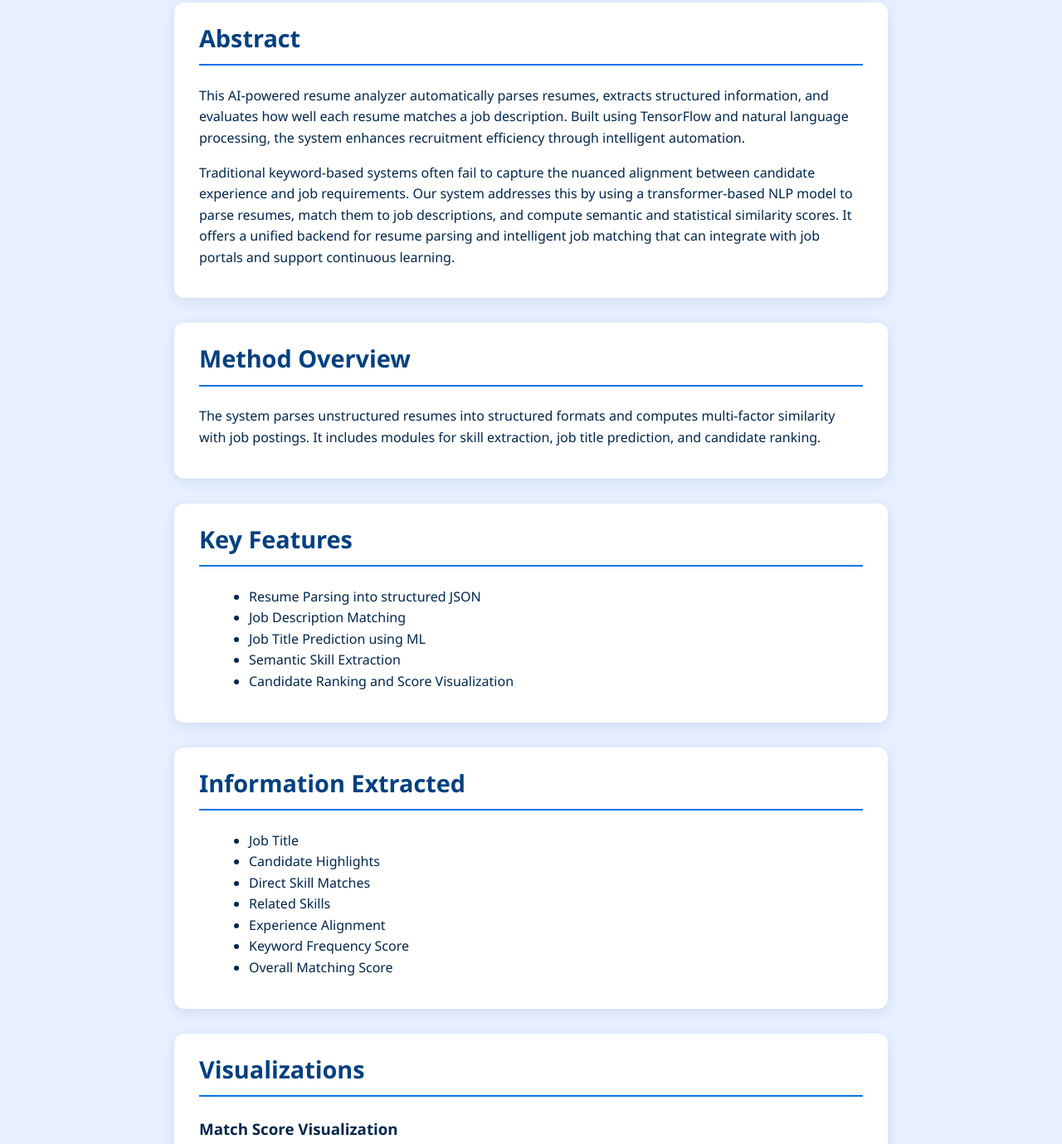
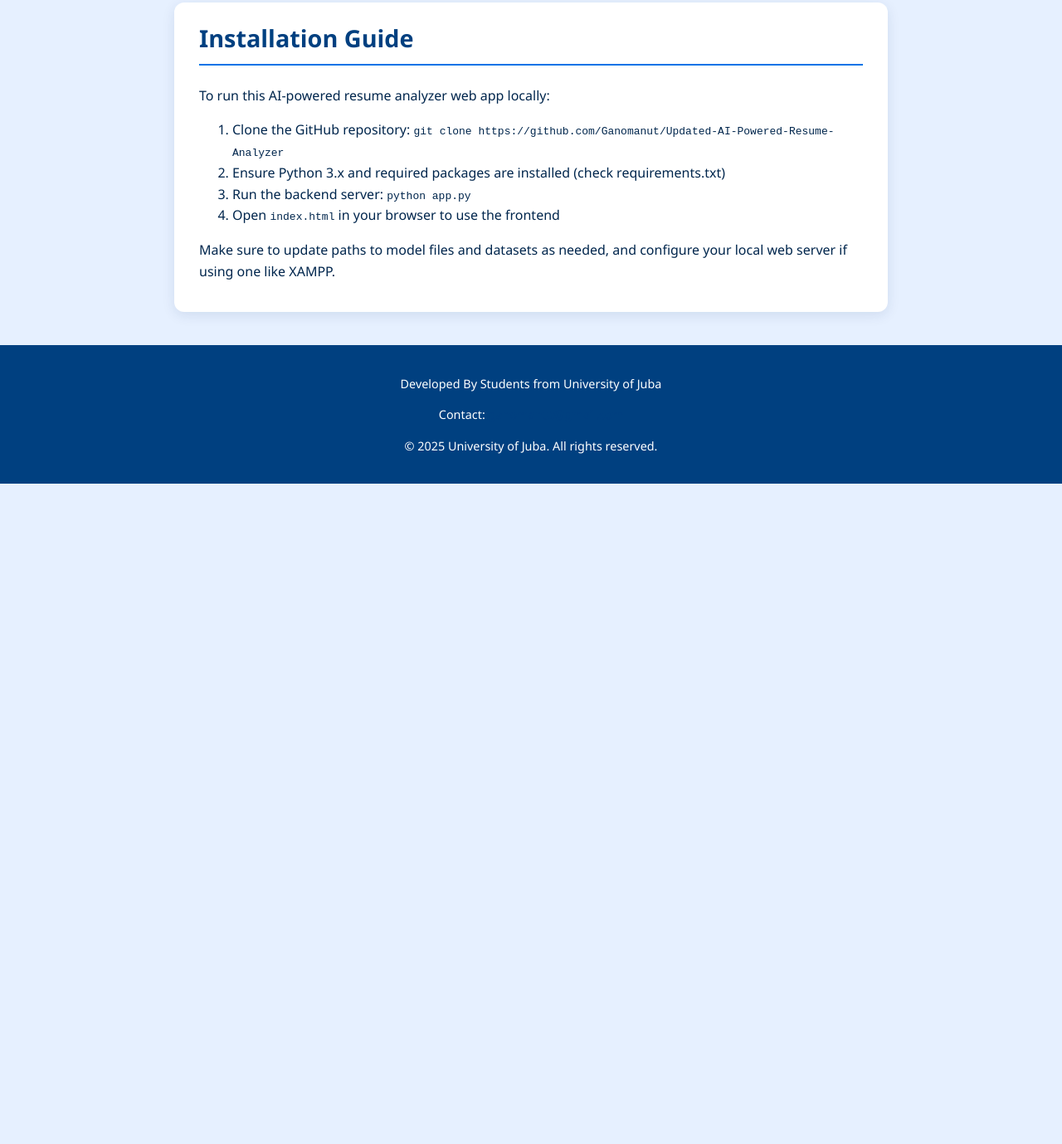
Before and after one commit to Ganomanut/junubinTech_website1, a plain HTML site: page index.html in a window 1280 px wide. Shown: the part 162-1541 px from the top of the page at 83% size. After the commit the page ends 800 px from the top, so only its background shows below. Drawn offline with Linux system fonts and the light colour scheme.

Commit message:
Update index.html

```diff
--- a/index.html
+++ b/index.html
@@ -1,10 +1,9 @@
 <!DOCTYPE html>
 <html lang="en">
 <head>
-  <meta charset="UTF-8" />
-  <meta name="viewport" content="width=device-width, initial-scale=1.0"/>
-  <meta name="description" content="AI-Powered Resume Analyzer"/>
-  <title>Home | AI Powered Resume Analyzer</title>
+  <meta charset="UTF-8">
+  <meta name="viewport" content="width=device-width, initial-scale=1.0">
+  <title>Web App Installation | AI Powered Resume Analyzer</title>
   <link rel="stylesheet" href="style.css">
 </head>
 <body>
@@ -23,78 +22,18 @@
   </header>
 
   <main>
-    <section id="abstract">
-      <h2>Abstract</h2>
+    <section>
+      <h2>Installation Guide</h2>
+      <p>To run this AI-powered resume analyzer web app locally:</p>
+      <ol>
+        <li>Clone the GitHub repository: <code>git clone https://github.com/Ganomanut/Updated-AI-Powered-Resume-Analyzer</code></li>
+        <li>Ensure Python 3.x and required packages are installed (check requirements.txt)</li>
+        <li>Run the backend server: <code>python app.py</code></li>
+        <li>Open <code>index.html</code> in your browser to use the frontend</li>
+      </ol>
       <p>
-        This AI-powered resume analyzer automatically parses resumes, extracts structured information, and evaluates how well each resume matches a job description. Built using TensorFlow and natural language processing, the system enhances recruitment efficiency through intelligent automation.
+        Make sure to update paths to model files and datasets as needed, and configure your local web server if using one like XAMPP.
       </p>
-      <p>
-        Traditional keyword-based systems often fail to capture the nuanced alignment between candidate experience and job requirements. Our system addresses this by using a transformer-based NLP model to parse resumes, match them to job descriptions, and compute semantic and statistical similarity scores. It offers a unified backend for resume parsing and intelligent job matching that can integrate with job portals and support continuous learning.
-      </p>
-    </section>
-
-    <section id="method">
-      <h2>Method Overview</h2>
-      <p>
-        The system parses unstructured resumes into structured formats and computes multi-factor similarity with job postings. It includes modules for skill extraction, job title prediction, and candidate ranking.
-      </p>
-    </section>
-
-    <section id="features">
-      <h2>Key Features</h2>
-      <ul>
-        <li>Resume Parsing into structured JSON</li>
-        <li>Job Description Matching</li>
-        <li>Job Title Prediction using ML</li>
-        <li>Semantic Skill Extraction</li>
-        <li>Candidate Ranking and Score Visualization</li>
-      </ul>
-    </section>
-
-    <section id="info-extracted">
-      <h2>Information Extracted</h2>
-      <ul>
-        <li>Job Title</li>
-        <li>Candidate Highlights</li>
-        <li>Direct Skill Matches</li>
-        <li>Related Skills</li>
-        <li>Experience Alignment</li>
-        <li>Keyword Frequency Score</li>
-        <li>Overall Matching Score</li>
-      </ul>
-    </section>
-
-    <section id="visuals">
-      <h2>Visualizations</h2>
-      <h3>Match Score Visualization</h3>
-      <img src="https://raw.githubusercontent.com/Ganomanut/junubinTech_website1/main/visualscore.png" alt="Match Score Visualization">
-      <h3>Resume Highlights</h3>
-      <img src="https://raw.githubusercontent.com/Ganomanut/junubinTech_website1/main/resumeparse.png" alt="Resume Parsing Demo">
-    </section>
-
-    <section id="resources">
-      <h2>Resources</h2>
-      <ul>
-        <li><a href="https://drive.google.com/drive/folders/12jgwkMWQ4Ulmj6DOS3rfR-LDWQpCVo1l?usp=sharing" target="_blank">Google Drive</a></li>
-        <li><a href="https://github.com/Ganomanut/Updated-AI-Powered-Resume-Analyzer" target="_blank">GitHub Repository</a></li>
-        <li><a href="https://drive.google.com/file/d/1yeB43sJYhatpEFbkkfedjOTT1mUfLQId/view?usp=sharing" target="_blank">Google Colab Notebook</a></li>
-      </ul>
-    </section>
-
-    <section id="demo">
-      <h2>Video Demonstration</h2>
-      <p>Watch the system in action in this brief demonstration:</p>
-      <iframe src="https://drive.google.com/file/d/1tfn_e7nVp0wflhzedYF0Drv50Cy9O-PS/preview" allow="autoplay"></iframe>
-    </section>
-
-    <section id="citation">
-      <h2>Citation</h2>
-      <pre><code>@misc{gano2025resumeanalyzer,
-  title={AI-Powered Resume Analyzer},
-  author={Gano},
-  year={2025},
-  note={\url{https://github.com/Ganomanut/Updated-AI-Powered-Resume-Analyzer}},
-}</code></pre>
     </section>
   </main>
 
```
